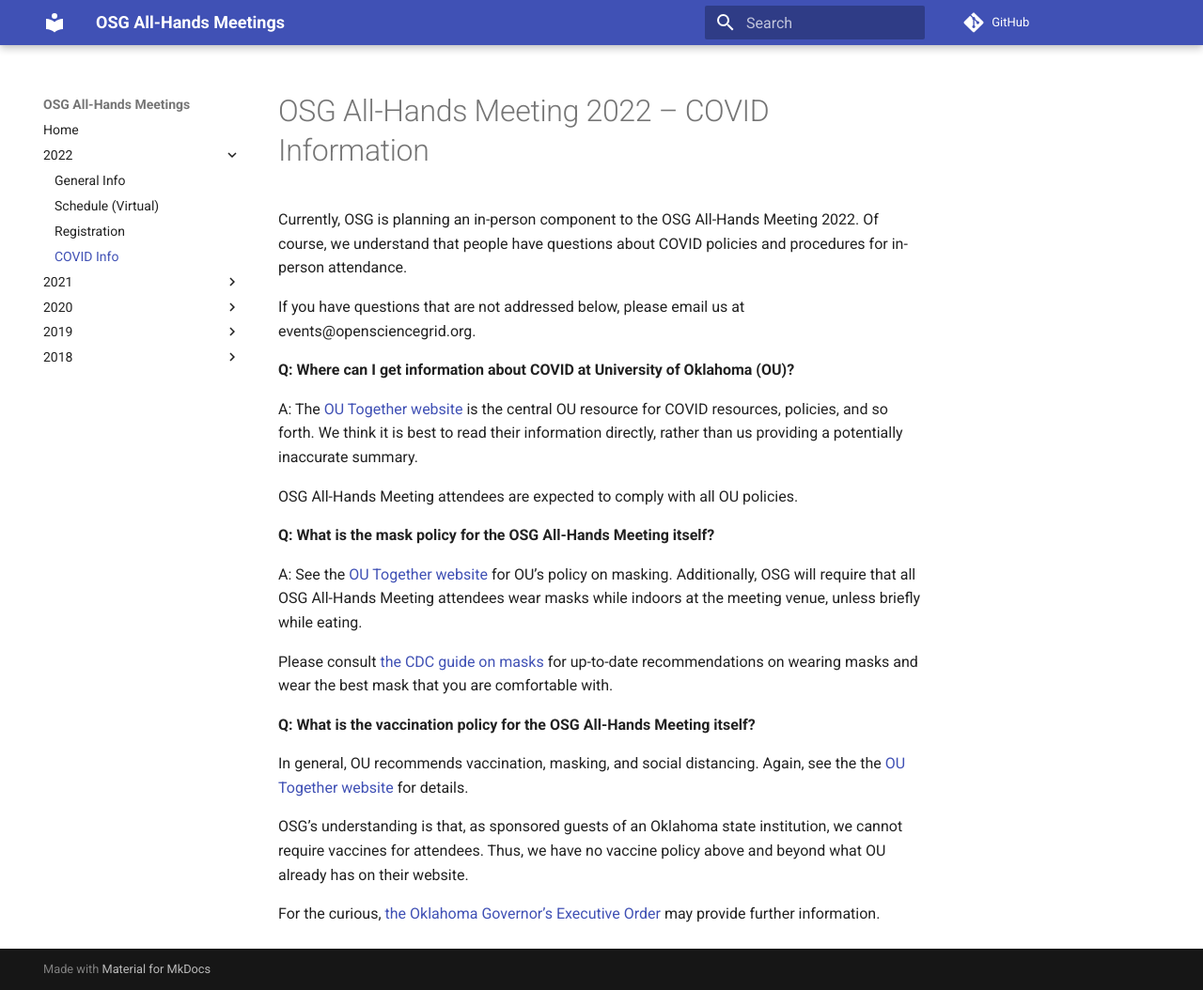
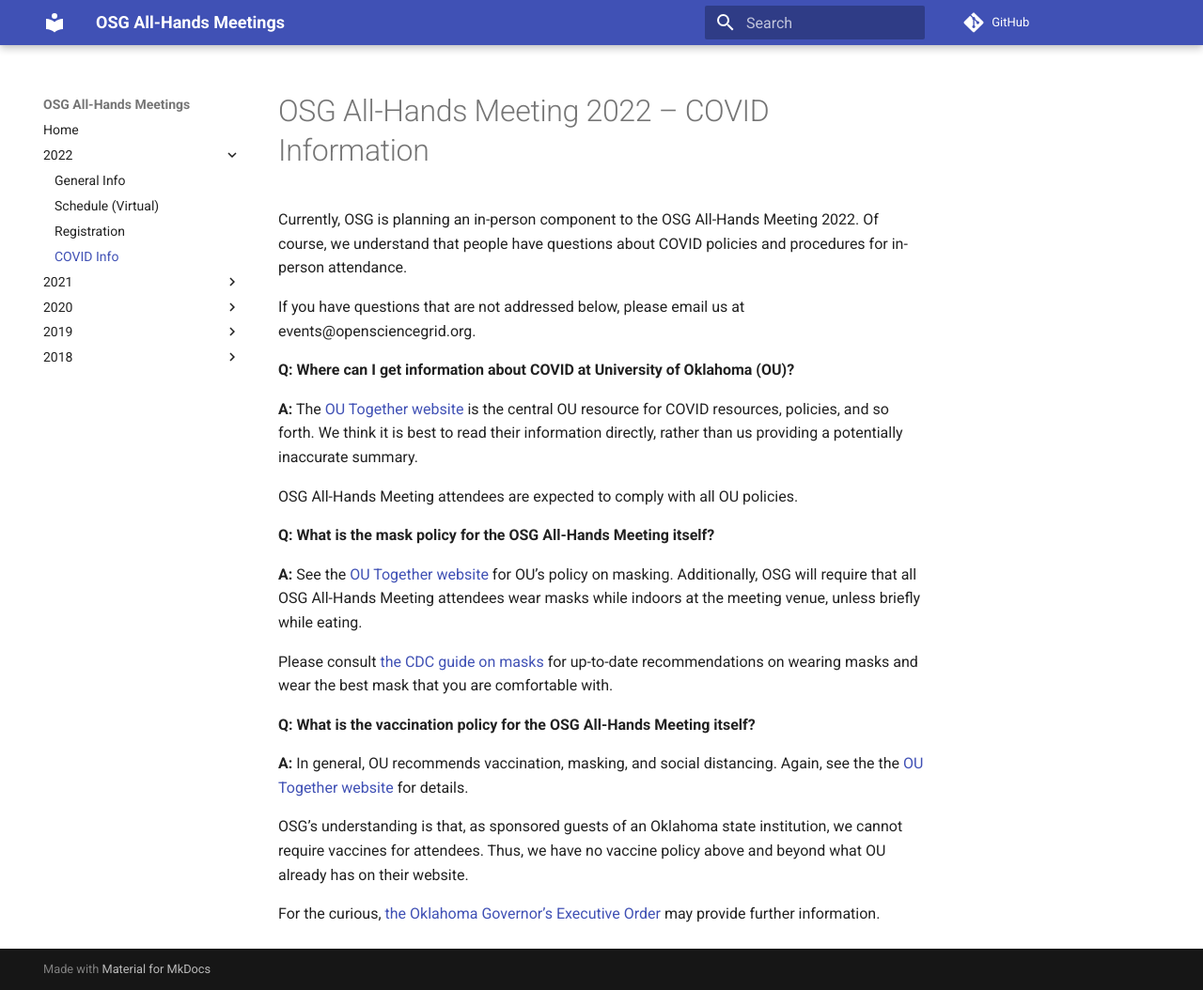
Before and after one commit to osg-htc/all-hands, an MkDocs documentation site: the page built from docs/2022/covid-information.md, in a window 1280 px wide and 1054 px high. Shown: the whole window at 94% size. Built offline with MkDocs 1.6.1 and Material for MkDocs 9.7.7, drawn with Linux system fonts in a browser that asks for light colours; comment, search, counter and statistics services are not loaded.

Commit message:
Tweaked formatting

```diff
--- a/docs/2022/covid-information.md
+++ b/docs/2022/covid-information.md
@@ -7,7 +7,7 @@
 
 **Q: Where can I get information about COVID at University of Oklahoma (OU)?**
 
-A: The [OU Together website](https://www.ou.edu/together) is the central OU resource for
+**A:** The [OU Together website](https://www.ou.edu/together) is the central OU resource for
 COVID resources, policies, and so forth.
 We think it is best to read their information directly, rather than us providing a potentially inaccurate summary.
 
@@ -15,7 +15,7 @@
 
 **Q: What is the mask policy for the OSG All-Hands Meeting itself?**
 
-A: See the [OU Together website](https://www.ou.edu/together) for OU’s policy on masking.
+**A:** See the [OU Together website](https://www.ou.edu/together) for OU’s policy on masking.
 Additionally, OSG will require that all OSG All-Hands Meeting attendees wear masks while indoors at the meeting venue,
 unless briefly while eating.
 
@@ -25,7 +25,7 @@
 
 **Q: What is the vaccination policy for the OSG All-Hands Meeting itself?**
 
-In general, OU recommends vaccination, masking, and social distancing.
+**A:** In general, OU recommends vaccination, masking, and social distancing.
 Again, see the the [OU Together website](https://www.ou.edu/together) for details.
 
 OSG’s understanding is that, as sponsored guests of an Oklahoma state institution, we cannot require vaccines for attendees.
```
